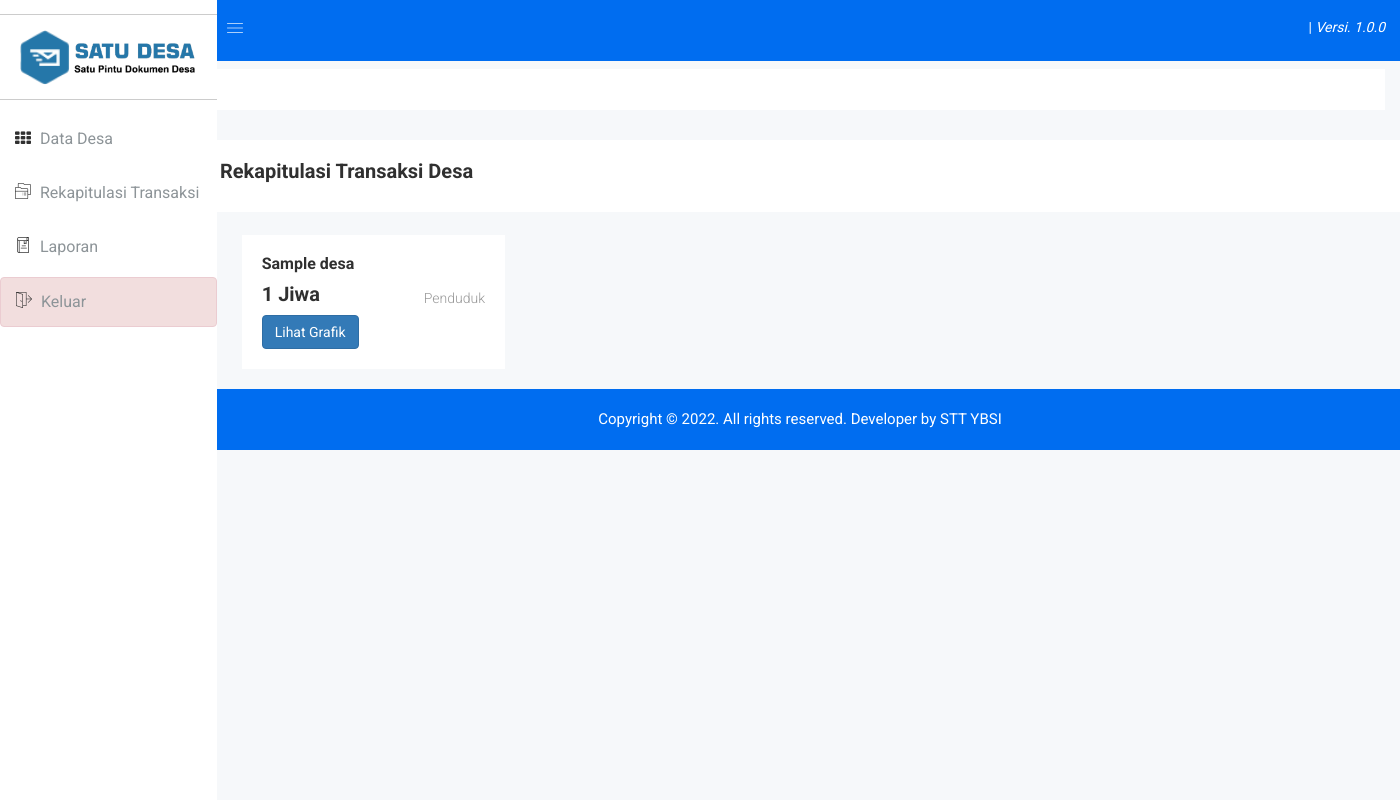
After one commit to nurjaman24/SatuDesa, a CodeIgniter app: page /SatuDesa/admin/datarekapitulasi in a window 1400 px wide. The commit adds this page. Run offline with CodeIgniter, Linux system fonts and the light colour scheme; the visitor is signed in with stand-in values (Sample User, id 1); tables that the repository leaves empty or names only in its code hold one stand-in row (values such as "Sample post"); some libraries are stand-ins or nearby versions; some web fonts are replaced.

Commit message:
update fitur admin

```diff
--- a/application/controllers/Loginv2.php
+++ b/application/controllers/Loginv2.php
@@ -41,8 +41,8 @@ class Loginv2 extends CI_Controller {
             $this->session->set_userdata($datalogin);
             header('location:'.base_url().$data->level.'/beranda');
         }else{
-            echo "Tidak Masuk";
-            // header('location:'.base_url().'Login');
+            // echo "Tidak Masuk";
+            header('location:'.base_url().'Loginv2');
         }
 
     }
--- a/application/controllers/admin.php
+++ b/application/controllers/admin.php
@@ -18,18 +18,21 @@ class admin extends CI_Controller {
         $this->load->view('Admin/Layout/sidebar');
         $this->load->view('Admin/Layout/navbar');
     }
-
+    // Beranda
     public function beranda()
 	{
         redirect('/admin/datadesa');
     }
 
-    // Create =======================================================================================================
+// =======================================================================================================================
+    // DESA
+        // CREATE (DONE)
+            // Formulir Insert (DONE)
                 public function tambahdatadesa(){
                     $this->load->view('Admin/Page/Desa/tambah');
                     $this->load->view('Admin/Layout/footer');
                 }
-        // Proses Insert Database
+            // Proses Insert (DONE)
                 public function prosestambahdatadesa(){
                     $nama_desa = $this->input->post('nama_desa');
                     $nama_kepala_desa = $this->input->post('nama_kepala_desa');
@@ -51,7 +54,7 @@ class admin extends CI_Controller {
                     $this->M_App->simpan_data('tb_desa', $data);
                     redirect('Admin/datadesa/');
                 }
-
+            // Proses Buat Akun Desa (DONE)
                 public function buatakundesa($id_relasi, $user, $pass, $level){
                     $password_md5 = md5($pass);
 
@@ -64,66 +67,22 @@ class admin extends CI_Controller {
                     $this->M_App->simpan_data('tb_akun', $data);
                     redirect('admin/datadesa/');
                 }
-    // Read =========================================================================================================
-        public function datadesa()
-        {
+        // READ   (DONE)
+            public function datadesa(){
                 $data['tb_desa'] = $this->M_App->tampil_data('tb_desa','id_desa','ASC')->result();
 
                 $this->load->view('Admin/Page/Desa/data', $data);
                 $this->load->view('Admin/Layout/footer');
             }
-
-        public function datarekappengajuan()
-        {
-            // $data['tb_desa'] = $this->M_App->tampil_data('tb_desa','id_desa','ASC')->result();
-
-            // $this->load->view('Admin/Page/Desa/data', $data);
-            $this->load->view('Admin/Page/DataRekapPengajuan/data');
-            $this->load->view('Admin/Layout/footer');
-        }
-
-        public function grafik()
-        {
-            // $data['tb_desa'] = $this->M_App->tampil_data('tb_desa','id_desa','ASC')->result();
-
-            // $this->load->view('Admin/Page/Desa/data', $data);
-            $this->load->view('Admin/Page/DataRekapPengajuan/grafik');
-            $this->load->view('Admin/Layout/footer');
-        }
-
-        public function laporan()
-        {
-            // $data['tb_desa'] = $this->M_App->tampil_data('tb_desa','id_desa','ASC')->result();
-
-            // $this->load->view('Admin/Page/Desa/data', $data);
-            $this->load->view('Admin/Page/Laporan/data');
-            $this->load->view('Admin/Layout/footer');
-        }
-
-        public function table()
-        {
-            // $data['tb_desa'] = $this->M_App->tampil_data('tb_desa','id_desa','ASC')->result();
-
-            // $this->load->view('Admin/Page/Desa/data', $data);
-            $this->load->view('Admin/Page/Laporan/table');
-            $this->load->view('Admin/Layout/footer');
-        }
-
-        public function dataadmindesa()
-        {
-            $data['tb_admindesa'] = $this->M_App->tampil_data_join('tb_admindesa', 'tb_desa', 'tb_desa.id_desa = tb_admindesa.id_desa', 'id_admin','ASC')->result();
-
-            $this->load->view('Admin/Page/AdminDesa/data', $data);
-            $this->load->view('Admin/Layout/footer');
-        }
-    // Update =======================================================================================================
-        // Desa
+        // UPDATE (DONE)
+            // Formulir Update (DONE)
                 function edit_desa($id_desa){
                     $where = array('id_desa' => $id_desa);
                     $data['tb_desa'] = $this->M_App->edit_data('tb_desa',$where)->result();
                     $this->load->view('Admin/Page/Desa/edit',$data);
                     $this->load->view('Admin/Layout/footer');
                 }
+            // Proses Update (DONE)
                 function prosesubahdatadesa(){
                     $id_desa = $this->input->post('id_desa');
                     $nama_desa = $this->input->post('nama_desa');
@@ -147,27 +106,99 @@ class admin extends CI_Controller {
                     $this->M_App->proses_update($where, $data, 'tb_desa');
                     redirect('Admin/datadesa');
                 }
+        // DELETE (DONE)
+            // Hapus Data Desa
+                function hapus_desa($id_desa){
+                    // Hapus Data Desa
+                    $where = array('id_desa' => $id_desa);
+                    $this->M_App->hapus_data('tb_desa', $where);
+                    // Hapus Data Akun Berdasarkan Desa yang dihapus
+                    $whereakun = array('id_relasi' => $id_desa,'level' => 'desa');
+                    $this->M_App->hapus_data('tb_akun', $whereakun);
+                    // Redirect Halaman ke Data Desa
+                    redirect('admin/datadesa/');
+                }
+            // Hapus Data Akun Desa
+                function hapusakundesa($id_relasi,$level){
+                    // Hapus Data Akun Desa
+                    $whereakun = array('id_relasi' => $id_relasi,'level' => $level);
+                    $this->M_App->hapus_data('tb_akun', $whereakun);
+                    // Redirect Halaman ke Data Desa
+                    redirect('admin/datadesa/');
+                }
+    // END DESA
+
+    // REKAPITULASI TRANSAKSI DESA
+        // CREATE ()
+            // Formulir Insert ()
+            // Proses Insert ()
+        // READ ()
+            // Tampilkan Data Desa
+                public function datarekapitulasi(){
+                    // Tampilkan Data Desa
+                    $data['tb_desa'] = $this->M_App->tampil_data('tb_desa','id_desa','ASC')->result();
+
+                    $this->load->view('Admin/Page/DataRekapitulasi/data', $data);
+                    $this->load->view('Admin/Layout/footer');
+                }
+        // UPDATE ()
+            // Formulir Update ()
+            // Proses Update ()
+        // DELETE ()
+    // END REKAPITULASI TRANSAKSI DESA
+
+    // LAPORAN
+        // CREATE ()
+            // Formulir Insert ()
+            // Proses Insert ()
+        // READ ()
+        // UPDATE ()
+            // Formulir Update ()
+            // Proses Update ()
+        // DELETE ()
+    // END LAPORAN
+
+// =======================================================================================================================
+    // Read =========================================================================================================
+
+
+
+        public function grafik(){
+            // $data['tb_desa'] = $this->M_App->tampil_data('tb_desa','id_desa','ASC')->result();
+
+            // $this->load->view('Admin/Page/Desa/data', $data);
+            $this->load->view('Admin/Page/DataRekapPengajuan/grafik');
+            $this->load->view('Admin/Layout/footer');
+        }
+
+        public function laporan(){
+            // $data['tb_desa'] = $this->M_App->tampil_data('tb_desa','id_desa','ASC')->result();
+
+            // $this->load->view('Admin/Page/Desa/data', $data);
+            $this->load->view('Admin/Page/Laporan/data');
+            $this->load->view('Admin/Layout/footer');
+        }
+
+        public function table(){
+            // $data['tb_desa'] = $this->M_App->tampil_data('tb_desa','id_desa','ASC')->result();
+
+            // $this->load->view('Admin/Page/Desa/data', $data);
+            $this->load->view('Admin/Page/Laporan/table');
+            $this->load->view('Admin/Layout/footer');
+        }
+
+        public function dataadmindesa(){
+            $data['tb_admindesa'] = $this->M_App->tampil_data_join('tb_admindesa', 'tb_desa', 'tb_desa.id_desa = tb_admindesa.id_desa', 'id_admin','ASC')->result();
+
+            $this->load->view('Admin/Page/AdminDesa/data', $data);
+            $this->load->view('Admin/Layout/footer');
+        }
+    // Update =======================================================================================================
+        // Desa
+
 
     // Delete =======================================================================================================
-        function hapus_desa($id_desa){
-            $where = array('id_desa' => $id_desa);
-            $this->M_App->hapus_data('tb_desa', $where);
-            $whereakun = array(
-                'id_relasi' => $id_desa,
-                'level' => 'desa',
-            );
-            $this->M_App->hapus_data('tb_akun', $whereakun);
-            // $this->M_App->hapus_data('tb_penduduk', $where);
-            redirect('admin/datadesa/');
-        }
-        function hapusakundesa($id_relasi,$level){
-            $whereakun = array(
-                'id_relasi' => $id_relasi,
-                'level' => $level,
-            );
-            $this->M_App->hapus_data('tb_akun', $whereakun);
-            redirect('admin/datadesa/');
-        }
+
     // Upload data ==================================================================================================
         // Berkas Penduduk
             // Upload Logo Desa
--- a/application/views/Admin/Layout/footer.php
+++ b/application/views/Admin/Layout/footer.php
@@ -3,9 +3,9 @@
                 <div class="row">
                     <div class="col-lg-12">
                         <div class="footer-copy-right">
-                            <footer class="fixed-bottom">
+                            <footer class="">
                                 <p>Copyright © 2022. All rights reserved. Developer by <a href="#/">STT YBSI</a></p>
-                            <!-- </footer> -->
+                            </footer>
                         </div>
                     </div>
                 </div>
--- a/application/views/Admin/Layout/head.php
+++ b/application/views/Admin/Layout/head.php
@@ -55,10 +55,10 @@
     <link rel="stylesheet" href="<?= base_url('asset/css/form/all-type-forms.css')?>">
     <!-- style CSS	============================================ -->
     <link rel="stylesheet" href="<?= base_url('asset/style.css')?>">
-    <!--  -->
-    <link rel="stylesheet" href="https://cdn.jsdelivr.net/npm/bootstrap@4.6.2/dist/css/bootstrap.min.css" integrity="sha384-xOolHFLEh07PJGoPkLv1IbcEPTNtaed2xpHsD9ESMhqIYd0nLMwNLD69Npy4HI+N" crossorigin="anonymous">
     <!-- responsive CSS	============================================ -->
     <link rel="stylesheet" href="<?= base_url('asset/css/responsive.css')?>">
+    <!-- Other CSS -->
+    <!-- <link rel="stylesheet" href="https://cdn.jsdelivr.net/npm/bootstrap@4.6.2/dist/css/bootstrap.min.css" integrity="sha384-xOolHFLEh07PJGoPkLv1IbcEPTNtaed2xpHsD9ESMhqIYd0nLMwNLD69Npy4HI+N" crossorigin="anonymous">  -->
     <!-- modernizr JS ============================================ -->
     <script src="<?= base_url('asset/js/vendor/modernizr-2.8.3.min.js')?>"></script>
 
--- a/application/views/Admin/Layout/sidebar.php
+++ b/application/views/Admin/Layout/sidebar.php
@@ -7,9 +7,9 @@
             <hr>
             <div class="sidebar-header">
                 <a href="#">
-                    <div class="row" style="margin-left:2%;">
+                    <div class="row">
                         <img class="main-logo" src="<?= base_url('asset/img/logo/IconBaruSatuDesa.png')?>" width="20%"/>
-                        <img class="main-logo" src="<?= base_url('asset/img/logo/ImageTextSatuDesa.png')?>" width="55%"/>
+                        <img class="main-logo" src="<?= base_url('asset/img/logo/ImageTextSatuDesa.png')?>" width="50%"/>
                     </div>
                 </a>
                 <strong><a href="#"><img src="<?= base_url('asset/img/logo/IconBaruSatuDesa.png')?>" alt="" width="45%"/></a></strong>
@@ -26,7 +26,7 @@
                             </a>
                         </li>
                         <li>
-                            <a title="Data Admin Desa" href="<?= base_url('admin/datarekappengajuan')?>" aria-expanded="false">
+                            <a title="Data Admin Desa" href="<?= base_url('admin/datarekapitulasi')?>" aria-expanded="false">
                                 <span class="educate-icon educate-course icon-wrap sub-icon-mg" aria-hidden="true"></span>
                                 <span class="mini-click-non">Rekapitulasi Transaksi</span>
                             </a>
--- /dev/null
+++ b/application/views/Admin/Page/DataRekapitulasi/data.php
@@ -0,0 +1,42 @@
+<!-- Static Table Start -->
+<div class="data-table-area mg-b-15">
+    <div class="container-fluid">
+        <div class="row">
+            <div class="col-lg-12 col-md-12 col-sm-12 col-xs-12">
+                <div class="row">
+                    <div class="sparkline13-list">
+                        <div class="sparkline13-hd">
+                            <div class="main-sparkline13-hd">
+                                <h1>Rekapitulasi Transaksi Desa</h1>
+                            </div>
+                        </div>
+                    </div>
+                </div>
+                <div class="row" style="margin-top:2%;margin-left:1%;">
+                    <div class="analytics-sparkle-area">
+                        <div class="container-fluid">
+                            <div class="row">
+                                <?php foreach ($tb_desa as $desa) { ?>
+                                    <div class="col-lg-3 col-md-6 col-sm-6 col-xs-12">
+                                        <div class="analytics-sparkle-line reso-mg-b-30">
+                                            <div class="analytics-content">
+                                                <h5><?= $desa->nama_desa?></h5>
+                                                <?php
+                                                    $n_penduduk = $this->db->query("SELECT COUNT(id_penduduk) AS jumlah FROM `tb_penduduk` WHERE id_desa = '$desa->id_desa'")->result();
+                                                    foreach ($n_penduduk as $Penduduk);
+                                                ?>
+                                                <h2><span class="counter"><?= $Penduduk->jumlah?></span> Jiwa <span class="tuition-fees">Penduduk</span></h2>
+                                                <a href="<?= base_url("admin/grafikrekapitulasi")?>" class="btn btn-primary ">Lihat Grafik</a>
+                                            </div>
+                                        </div>
+                                    </div>
+                                <?php }?>
+                            </div>
+                        </div>
+                    </div>
+                </div>
+            </div>
+        </div>
+    </div>
+</div>
+<!-- Static Table End -->
--- a/application/views/Admin/Page/Desa/edit.php
+++ b/application/views/Admin/Page/Desa/edit.php
@@ -91,10 +91,10 @@
                                                 <div class="modal-bootstrap shadow-inner mg-tb-30 responsive-mg-b-0">
                                                     <div class="modal-area-button">
                                                         <a class="Danger danger-color" href="<?= base_url('Admin/datadesa')?>">Kembali</a>
-                                                        <a class="Primary mg-b-10" href="#" data-toggle="modal" data-target="#PrimaryModalalert">Simpan</a>
+                                                        <a class="Primary mg-b-10" href="#" data-toggle="modal" data-target="#ModalEditDesa">Simpan</a>
                                                     </div>
                                                 </div>
-                                                <div id="PrimaryModalalert" class="modal modal-edu-general default-popup-PrimaryModal fade" role="dialog">
+                                                <div id="ModalEditDesa" class="modal modal-edu-general default-popup-PrimaryModal fade" role="dialog">
                                                     <div class="modal-dialog">
                                                         <div class="modal-content">
                                                             <div class="modal-close-area modal-close-df">
--- a/application/views/Desa/Page/Arsip/data.php
+++ b/application/views/Desa/Page/Arsip/data.php
@@ -15,7 +15,7 @@
                                 <a href="<?= base_url('desa/tambahdataarsip')?>" class="btn btn-success">Tambah Data</a>
                             </div>
                             <table id="table" data-toggle="table" data-pagination="true" data-search="true" data-show-columns="true" data-show-pagination-switch="true" data-show-refresh="false" data-key-events="true" data-show-toggle="false" data-resizable="false" data-cookie="true"
-                                data-cookie-id-table="saveId" data-show-export="false" data-click-to-select="true" data-toolbar="#toolbar">
+                                data-cookie-id-table="saveId" data-show-export="true" data-click-to-select="true" data-toolbar="#toolbar">
                                 <thead>
                                     <tr>
                                         <th data-field="state" data-checkbox="true"></th>
@@ -49,8 +49,8 @@
                                             </a>
                                         </td>
                                         <td>
-                                            <!-- <a href="<?= base_url('AdminDesa/detail_arsip/'.$tar->id_arsip_dokumen)?>"><i class="fa fa-edit btn btn-primary"></i></a>  -->
-                                            <a href="<?= base_url('AdminDesa/hapus_arsip/'.$tar->id_arsip_dokumen)?>"><i class="fa fa-trash btn btn-danger"></i></a>
+                                            <!-- <a href="<?= base_url('desa/detail_arsip/'.$tar->id_arsip_dokumen)?>"><i class="fa fa-edit btn btn-primary"></i></a>  -->
+                                            <a href="<?= base_url('desa/hapus_arsip/'.$tar->id_arsip_dokumen)?>"><i class="fa fa-trash btn btn-danger"></i></a>
                                         </td>
                                     </tr>
                                     <?php }?>
```
Also changed, not shown: application/controllers/desa.php (+30 -187 lines), application/views/Admin/Page/DataRekapPengajuan/data.php (deleted, +0 -80 lines), application/views/Admin/Page/DataRekapitulasi/grafik.php (renamed from application/views/Admin/Page/DataRekapPengajuan/grafik.php), asset/arsip/5b80231a7bb4bde5394ae4f0d5424afd.jpg (deleted), asset/img/logo/Logo_Kab_Tasik4.png (added), 1 other file. Lines whose indentation alone changed are shown as unchanged.
